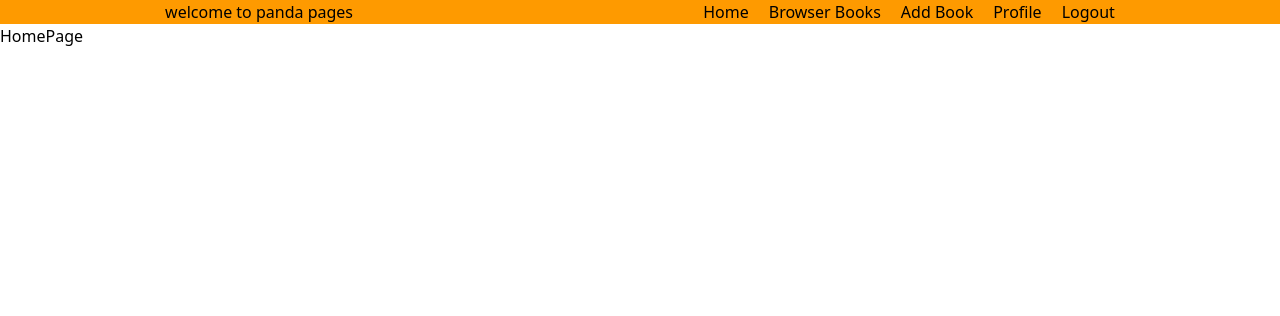
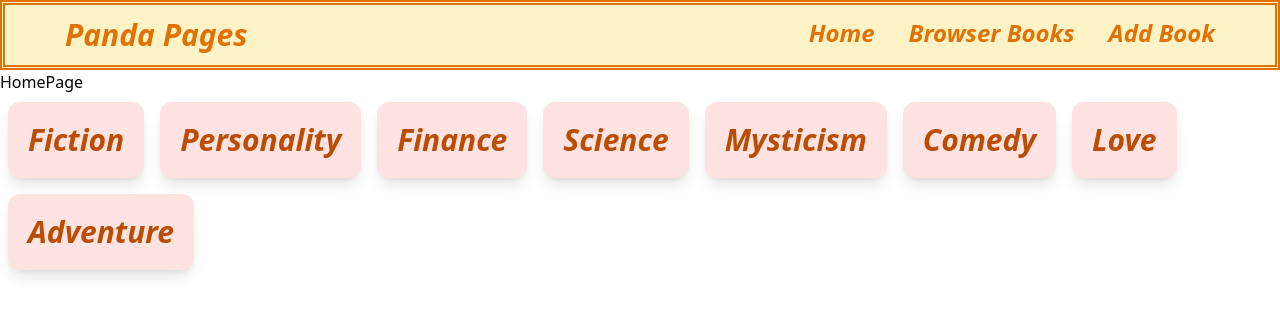
Before and after one commit to hrishihrishi/PandaPages, a React (Vite) app: page /HomePage in a window 1280 px wide. Shown: the top 316 px of the page. Built offline with nearby package versions, Linux system fonts and the light colour scheme.

Commit message:
fixed addBooksSsearchBar

```diff
--- a/src/AddBookPage.jsx
+++ b/src/AddBookPage.jsx
@@ -52,9 +52,13 @@ function AddBookPage() {
   // dispatch action to add book to the redux slice
   const handleAddBook = () => {
     // append/replace genre to selectedBook
-    const updatedBook = {...selectedBook, genre: genre}
+    const updatedBook = { ...selectedBook, genre: genre }
     setSelectedBook(updatedBook)
     dispatch(addBook(updatedBook))
+    setQuery('')
+    setGenre('')
+    setResults([])
+    setSelectedBook({ title: "", genre: "" })
   }
 
   return (
@@ -81,12 +85,24 @@ function AddBookPage() {
       <h3 className="m-2">Selected Book Details</h3>
       <p>Title: {selectedBook.title}</p>
       <p>Author: {selectedBook.author_name && selectedBook.author_name.join(', ')}</p>
-      <p>Genre: {
-        // setGenre with Input tag
-        (<input type="text" defaultValue={selectedBook.genre} onChange={(e) => setGenre(e.target.value)} className="input" />)
-        }
+      <p>Genre:
+      <select defaultValue={selectedBook.genre} onChange={(e) => setGenre(e.target.value)} className="rounded-xl p-1.5 w-1/6 bg-amber-100">
+        <option value="">Select Genre</option>
+        <option value="Fiction">Fiction</option>
+        <option value="Personality">Personality</option>
+        <option value="Finance">Finance</option>
+        <option value="Science">Science</option>
+        <option value="Mysticism">Mysticism</option>
+        <option value="Comedy">Comedy</option>
+        <option value="Love">Love</option>
+        <option value="Adventure">Adventure</option>
+      </select>
       </p>
-      {/* <button onClick={} className="blue-btn">Edit Genre</button> */}
+
+      {/*  YET TO DO ...
+      ❖ After submission, redirect the user to the Browse Books page with the newly added book
+      displayed at the beginning. (10 marks) */}
+
       <button onClick={() => handleAddBook()} className="blue-btn bg-green-500">Add Book</button>
 
     </div>
--- a/src/BookDetailsPage.jsx
+++ b/src/BookDetailsPage.jsx
@@ -1,6 +1,6 @@
 import React from 'react'
 import { useDispatch, useSelector } from 'react-redux'
-import { useParams } from 'react-router-dom'
+import { Link, useParams } from 'react-router-dom'
 
 function BookDetailsPage() {
 
@@ -23,6 +23,8 @@ function BookDetailsPage() {
                 <p >Author: {book.author_name.join(',')}</p>
                 <p >Genre: {book.genre ? book.genre : 'N/A'}</p>
                 <p >Key: {book.key}</p>
+                <p >Ratings: 4/5</p>
+                <Link to={'/BrowseBooksPage'}><button className='blue-btn'>Back to Browse</button></Link>
             </div>
         </div>
     )
--- a/src/BrowseBooksPage.jsx
+++ b/src/BrowseBooksPage.jsx
@@ -1,19 +1,37 @@
-import React from 'react'
-import GetBooks from './components/GetBooks'
+import React, { useState } from 'react'
+import DisplayBooks from './components/DisplayBooks'
+import { useSelector } from 'react-redux'
 
 function BrowseBooksPage() {
-    const handleSearch = (e) => {
-        console.log(e.target.value)
+
+    const [genre, setGenre] = useState('')
+    const [starts_with, setStartsWith] = useState('')
+    const books = useSelector((state) => state.bookManager.totalBooks)
+
+
+    const handleSearch = () => {
+        console.log(starts_with)
     }
+
     return (
-        <div>
-            <label>Browse books</label>
-            <input onChange={() => handleSearch()}
-            type="text" placeholder="Search books" className='border-2 border-gray-200 rounded-md m-3 p-2'/>
-            <button onClick={() => handleSearch()}
-            className='blue-btn'>Search</button>
+        <div className='p-5 h-screen'>
+            <div className='flex flex-row justify-center items-centre'>
+                <input onChange={(e) => setStartsWith(e.target.value)} type="text" placeholder="Search books" className='input' />
+                <button onClick={() => handleSearch()} className='blue-btn'>Search</button>
+            </div>
+            <select onChange={(e) => setGenre(e.target.value)} className="rounded-xl p-1.5 w-1/6 bg-amber-100">
+                <option value="">Select Genre</option>
+                <option value="Fiction">Fiction</option>
+                <option value="Personality">Personality</option>
+                <option value="Finance">Finance</option>
+                <option value="Science">Science</option>
+                <option value="Mysticism">Mysticism</option>
+                <option value="Comedy">Comedy</option>
+                <option value="Love">Love</option>
+                <option value="Adventure">Adventure</option>
+            </select>
 
-            <GetBooks/>
+            <DisplayBooks genre={genre} starts_with={starts_with} books={books}/>
         </div>
     )
 }
--- a/src/HomePage.jsx
+++ b/src/HomePage.jsx
@@ -1,9 +1,27 @@
 import React from 'react'
 
 function HomePage() {
+    const genres = ['Fiction',
+        'Personality',
+        'Finance',
+        'Science',
+        'Mysticism',
+        'Comedy',
+        'Love',
+        'Adventure']
     return (
         <div>
             <h1>HomePage</h1>
+            {
+                genres.map((genre) =>
+                    <div key={genre} className='p-5 bg-red-100 rounded-xl m-2 inline-block text-amber-700 italic text-3xl font-semibold cursor-pointer shadow-lg hover:bg-amber-200 transition-all duration-300 ease-in-out'
+
+                    >
+                        <h2>{genre}</h2>
+                    </div>
+
+                )
+            }
         </div>
     )
 }
--- a/src/components/DisplayBooks.jsx
+++ b/src/components/DisplayBooks.jsx
@@ -2,7 +2,7 @@ import { useDispatch, useSelector } from "react-redux"
 import { Link } from "react-router-dom"
 import { deleteBookById } from "../../redux/bookManagerSlice"
 
-function DisplayBooks({ books }) {
+function DisplayBooks({ genre, starts_with, books }) {
     const dispatch = useDispatch();
     return (
         <div>
@@ -13,9 +13,9 @@ function DisplayBooks({ books }) {
                         className="max-w-sm rounded-2xl m-4 overflow-hidden shadow-lg border p-4"
                         >
                             <h2>Title: {book.title}</h2>
-                            <p>Author: {book.author_name.join(',')}</p>
+                            {/* <p>Author: {book.author_name.join(',')}</p> */}
                             <p>Genre: {book.genre ? book.genre : 'N/A'}</p>
-                            <p>Key: {book.key}</p>
+                            {/* <p>Key: {book.key}</p> */}
                             <Link to={`/BrowseBooksPage${book.key}`}><button className="blue-btn">View Details</button></Link>
                             <button className="blue-btn" onClick={() => dispatch(deleteBookById(book.key))}>Delete Book</button>
                         </div>
--- a/src/components/GetBooks.jsx
+++ /dev/null
@@ -1,14 +0,0 @@
-import { useSelector } from "react-redux"
-import DisplayBooks from "./DisplayBooks"
-
-
-function GetBooks() {
-    const books = useSelector((state) => state.bookManager.totalBooks)
-
-    return (
-        <div>
-            <DisplayBooks books={books} />
-        </div>
-    )
-}
-export default GetBooks
--- a/src/components/NavBar.jsx
+++ b/src/components/NavBar.jsx
@@ -5,14 +5,15 @@ import { Link } from 'react-router-dom'
 function NavBar() {
     return (
         <nav>
-        <div className='flex justify-around space-x-5 bg-amber-500'>
-            <h1>welcome to panda pages</h1>
-            <ul className='flex space-x-5'>
+        <div className='flex justify-between text-amber-600 py-3 px-15 text-2xl font-bold italic bg-amber-100 border-amber-600 border-double border-5'>
+
+            <h1 className='text-3xl'>Panda Pages</h1>
+            <ul className='flex space-x-5 gap-3.5'>
                 <li><Link to='./../HomePage'>Home</Link></li>
                 <li><Link to='./../BrowseBooksPage'>Browser Books</Link></li>
                 <li><Link to='./../AddBookPage'> Add Book</Link></li>
-                <li><Link to='/'> Profile </Link></li>
-                <li><Link to='/'> Logout </Link></li>
+                {/* <li><Link to='/'> Profile </Link></li>
+                <li><Link to='/'> Logout </Link></li> */}
             </ul>
         </div>
         </nav>
--- a/src/index.css
+++ b/src/index.css
@@ -1,10 +1,10 @@
 @import "tailwindcss";
 
 .blue-btn {
-    @apply bg-blue-500 text-white p-2 rounded-md m-3
+    @apply bg-blue-500 text-white p-2 rounded-md m-3 hover:cursor-pointer
 }
 .input {
-    @apply border-3 border-gray-700 rounded m-4 p-2
+    @apply border-2 border-gray-400 rounded-xl w-1/2 m-4 p-2
 }
 .bd {
     @apply text-3xl
```
Also changed, not shown: 1 other file (tests, documents, lock files or other folders).
